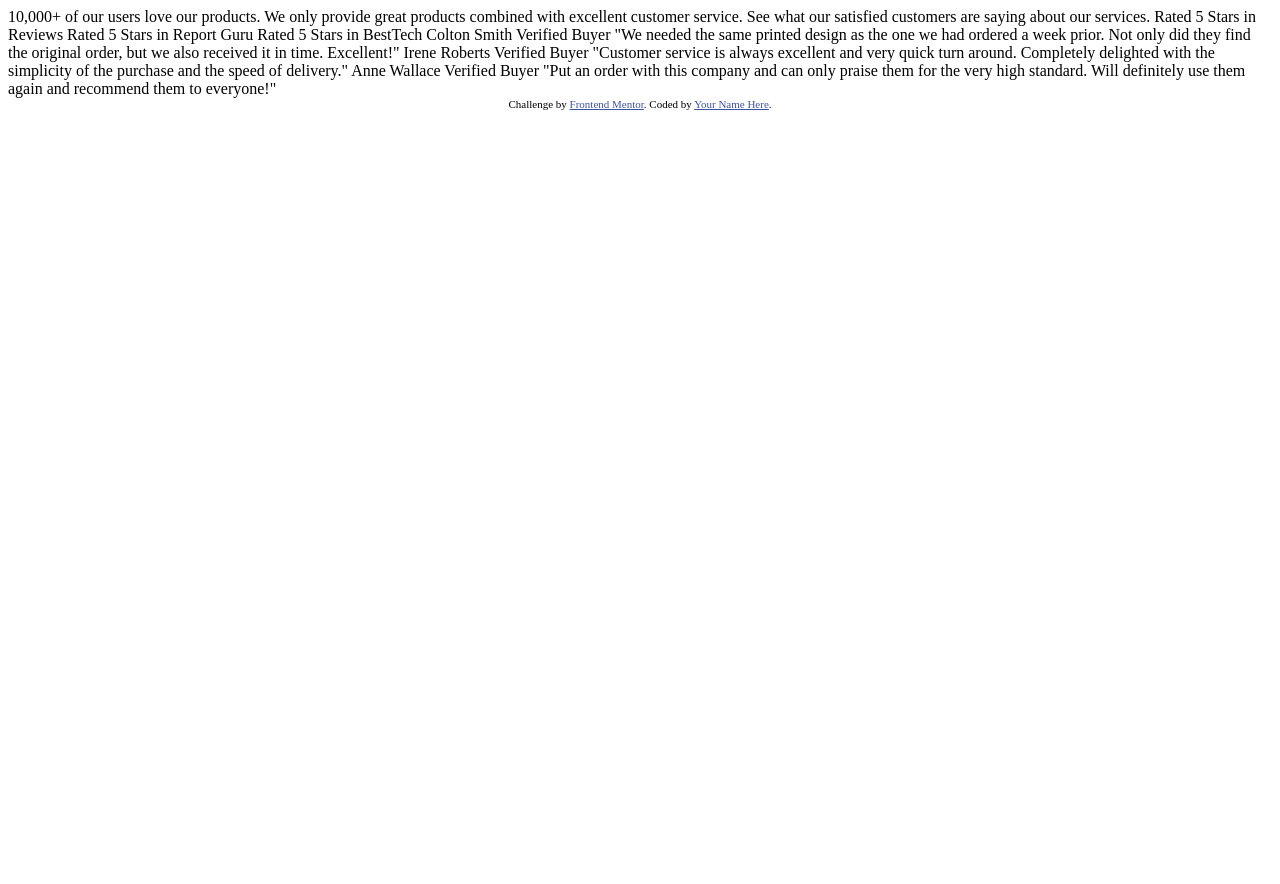
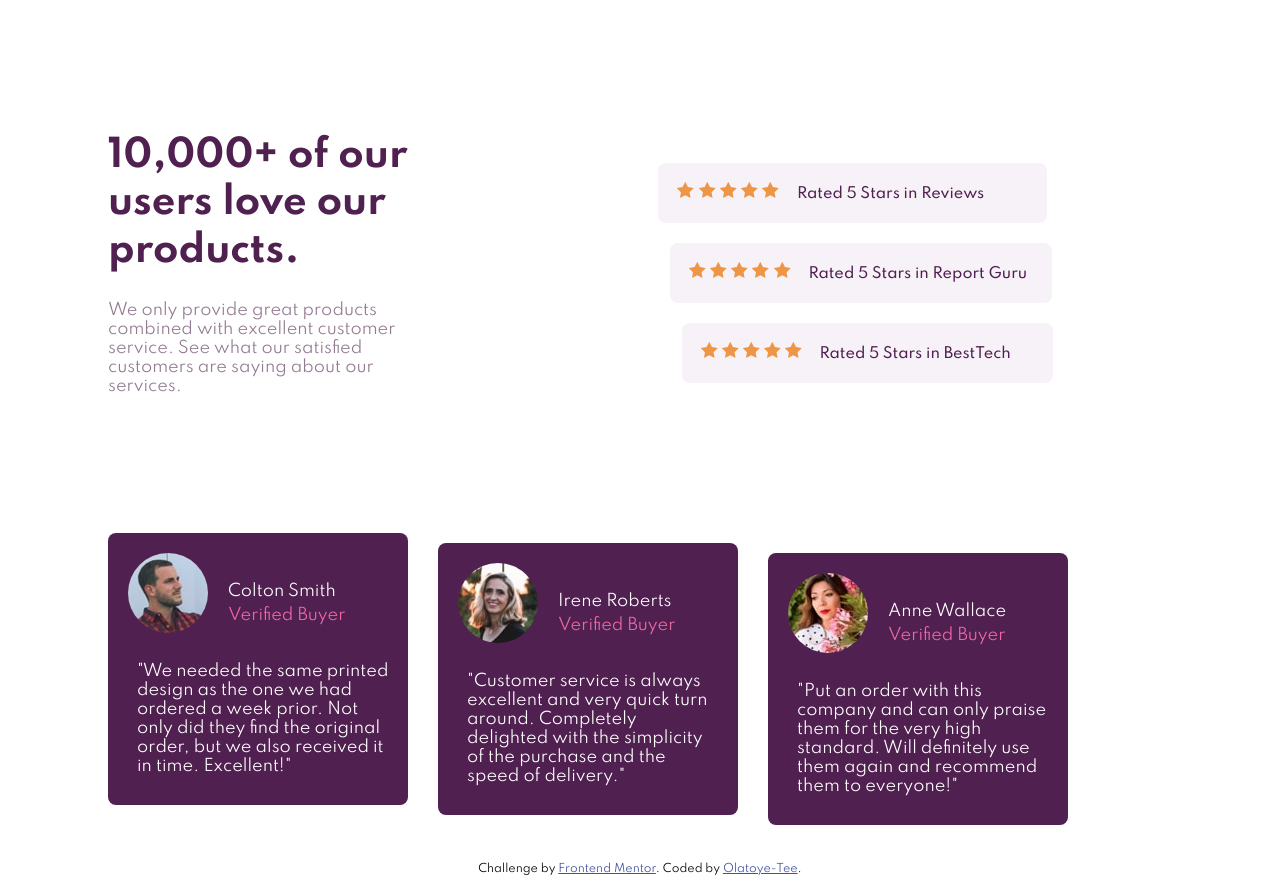
Before and after one commit to Olatoye-Tee/practicedesigns, a plain HTML site: page index.html in a window 1280 px wide. Before the commit the page ends 800 px from the top, so only its background shows below. Drawn offline with Linux system fonts and the light colour scheme.

Commit message:
final commit

```diff
--- a/index.html
+++ b/index.html
@@ -12,6 +12,9 @@
       href="./images/favicon-32x32.png"
     />
 
+    <link rel="stylesheet" href="styles.css">
+    <link href="https://fonts.googleapis.com/css2?family=Spartan:wght@100;200;300;400;500;600;700;800;900&display=swap" rel="stylesheet">
+
     <title>Frontend Mentor | Social proof section</title>
 
     <!-- Feel free to remove these styles or customise in your own stylesheet 👍 -->
@@ -25,37 +28,88 @@
       }
     </style>
   </head>
+
   <body>
-    10,000+ of our users love our products.
+    <div class="whole-container">
+      <div class="first-container">
+        <h1>10,000+ of our users love our products.</h1>
+        <p>    We only provide great products combined with excellent customer service.
+          See what our satisfied customers are saying about our services.
+        </p>
+      </div>
+      <div class="second-container">
+        <div class="first-rating">
+          <img src="images/icon-star.svg" alt="icon star"> <img src="images/icon-star.svg" alt="icon star"> <img src="images/icon-star.svg" alt="icon star"> <img src="images/icon-star.svg" alt="icon star"> <img src="images/icon-star.svg" alt="icon star">
+          <span class="rating-text">Rated 5 Stars in Reviews</span>
+        </div>
+        <div class="second-rating">
+          <img src="images/icon-star.svg" alt="icon star"> <img src="images/icon-star.svg" alt="icon star"> <img src="images/icon-star.svg" alt="icon star"> <img src="images/icon-star.svg" alt="icon star"> <img src="images/icon-star.svg" alt="icon star">
+          <span class="rating-text">Rated 5 Stars in Report Guru</span>
+        </div>
+        <div class="third-rating">
+          <img src="images/icon-star.svg" alt="icon star"> <img src="images/icon-star.svg" alt="icon star"> <img src="images/icon-star.svg" alt="icon star"> <img src="images/icon-star.svg" alt="icon star"> <img src="images/icon-star.svg" alt="icon star">
+          <span class="rating-text">Rated 5 Stars in BestTech</span>
+        </div>
+      </div>
+      <div class="third-container">
+        <div class="first-review">
+          <img src="images/image-colton.jpg" alt="colton">
+          <div class="review-box">
+            <span>Colton Smith </span>
+            <p>Verified Buyer</p>
+          </div>
+          <p class="review-statement">    "We needed the same printed design as the one we had ordered a week prior.
+            Not only did they find the original order, but we also received it in time.
+            Excellent!"
+          </p>
+        </div>
+        <div class="second-review">
+          <img src="images/image-irene.jpg" alt="Irene">
+          <div class="review-box">
+           <span>Irene Roberts </span>
+           <p>Verified Buyer</p>
+          </div>
+           <p class="review-statement">    "Customer service is always excellent and very quick turn around. Completely
+            delighted with the simplicity of the purchase and the speed of delivery."
+          </p>
+        </div>
+        <div class="third-review">
+          <img src="images/image-anne.jpg" alt="Anne">
+          <div class="review-box">
+           <span>Anne Wallace </span>
+           <p>Verified Buyer</p>
+          </div>
+          <p class="review-statement">    "Put an order with this company and can only praise them for the very high
+            standard. Will definitely use them again and recommend them to everyone!"
+          </p>
+        </div>
+      </div>
 
-    We only provide great products combined with excellent customer service.
-    See what our satisfied customers are saying about our services.
+    </div>
 
-    Rated 5 Stars in Reviews
-    Rated 5 Stars in Report Guru
-    Rated 5 Stars in BestTech
 
-    Colton Smith
-    Verified Buyer
-    "We needed the same printed design as the one we had ordered a week prior.
-    Not only did they find the original order, but we also received it in time.
-    Excellent!"
 
-    Irene Roberts
-    Verified Buyer
-    "Customer service is always excellent and very quick turn around. Completely
-    delighted with the simplicity of the purchase and the speed of delivery."
 
-    Anne Wallace
-    Verified Buyer
-    "Put an order with this company and can only praise them for the very high
-    standard. Will definitely use them again and recommend them to everyone!"
+
+
+
+
+
+
+
+
+
+
+
+
+
+
 
     <div class="attribution">
       Challenge by
       <a href="https://www.frontendmentor.io?ref=challenge" target="_blank"
         >Frontend Mentor</a
-      >. Coded by <a href="#">Your Name Here</a>.
+      >. Coded by <a href="#">Olatoye-Tee</a>.
     </div>
   </body>
 </html>
--- /dev/null
+++ b/styles.css
@@ -0,0 +1,353 @@
+html,body{
+    height: auto;
+    width: auto;
+    font-family: 'Spartan', sans-serif;
+    overflow-x: auto;
+}
+
+@media (min-width: 300px) and (max-width: 654px)
+{
+
+  .first-container{
+      display: inline-block;
+      margin: 0 auto;
+      padding: 10px;
+      text-align: center;
+      justify-content: center;
+      padding: 0px 20px;
+  }
+
+  .second-container{
+      display: inline-flex;
+      flex-wrap: wrap;
+      padding: 10px 20px 10px;
+      justify-content: center;
+  }
+  .third-container{
+      display: grid;
+      justify-content: center;
+      margin-bottom: 10%;
+  }
+  .rating-text{
+      display: inline-block;
+      padding: 1%;
+  }
+
+  .first-rating, .second-rating, .third-rating{
+      border: 1px;
+      background-color: hsl(300, 24%, 96%);
+      margin-top: 8px;
+      text-align: center;
+      border-radius: 5px;
+      padding: 5px;
+      justify-content: center;
+      max-width: 280px;
+      margin-left: 10px;
+      color: hsl(300, 43%, 22%);
+  }
+
+  img{
+      margin-right: 10px;
+  }
+
+  .first-review, .second-review, .third-review{
+      border: 1px;
+      background-color: hsl(300, 43%, 22%);
+      margin-top: 8px;
+      padding: 5%;
+      border-radius: 7px;
+      max-width: 330px;
+      grid-template-columns: 100px 1fr 1fr;
+      grid-template-rows: 100px 1fr 1fr;
+
+      display: grid;
+  }
+
+  .first-review img{
+      border-radius: 100%;
+  }
+  .second-review img{
+      border-radius: 100%;
+  }
+  .third-review img{
+      border-radius: 100%;
+  }
+
+  .first-container h1{
+      color: hsl(300, 43%, 22%);
+  }
+
+  .third-container p{
+      color: white;
+  }
+  .third-container span{
+      color: white;
+  }
+
+  .first-review .review-statement{
+      grid-row-start: 2;
+      grid-row-end: 4;
+      grid-column-start: 1;
+      grid-column-end: 4
+  }
+  .second-review .review-statement{
+    grid-row-start: 2;
+    grid-row-end: 4;
+    grid-column-start: 1;
+    grid-column-end: 4
+}
+.third-review .review-statement{
+    grid-row-start: 2;
+    grid-row-end: 4;
+    grid-column-start: 1;
+    grid-column-end: 4
+}
+  .review-box{
+      display: grid;
+      grid-template-rows: auto auto minmax(50px 200px);
+      grid-template-columns: 200px;
+      justify-content: center;
+      /* text-align: center; */
+      margin: auto;
+
+  }
+  .review-box span{
+      grid-row-start: 1;
+      grid-row-end: 2;
+      margin-bottom: 5px;
+  }
+  .review-box p{
+      grid-row-start: 2;
+      grid-row-end: 3;
+      margin: 0;
+      color: hsl(333, 80%, 67%);
+  }
+
+/* DONE WITH MOBILE LAYOUT PHEEW */
+}
+
+@media (min-width:655px) and (max-width:2000px){
+
+    .whole-container{
+        display: grid;
+        padding: 100px;
+        padding-bottom: 30px;
+        height: 100%;
+        width: 100%;
+        grid-template-columns: 300px 200px 500px;
+        grid-template-rows: auto 100px 300px;
+    }
+
+    .first-container{
+        grid-column-start: 1;
+        grid-column-end: 2;
+        grid-row-start: 1;
+        grid-row-end: 2;
+    }
+
+    .first-container h1{
+         color: hsl(300, 43%, 22%);
+        line-height: 1.3;
+        font-size: 2.3rem;
+    }
+    .first-container p{
+        color: hsl(303, 10%, 53%);
+    }
+
+    .second-container{
+        grid-column-start: 3;
+        grid-column-end: 4;
+        grid-row-start: 1;
+        grid-row-end: 2;
+        display: grid;
+        grid-template-rows: 65px 65px 65px;
+        grid-row-gap:15px;
+        grid-template-columns: 12px 12px 12px auto 5px 1px 5px;
+    }
+
+    .third-container{
+
+        grid-row-start: 3;
+        grid-column-start: 1;
+        grid-column-end: 2;
+        display: grid;
+        grid-template-columns: 300px 300px 300px;
+        grid-column-gap: 30px;
+        grid-template-rows:10px 10px 10px auto 10px 10px 10px;
+    }
+
+    .third-container span{
+        color: hsl(0, 0%, 100%);
+    }
+
+    .third-container p{
+        color: hsl(0, 0%, 100%);
+    }
+
+    .first-review, .second-review, .third-review{
+        border: 1px;
+        padding: 20px;
+        border-radius: 8px;
+        background-color: hsl(300, 43%, 22%);
+        grid-template-columns: 100px 1fr 1fr;
+        grid-template-rows: 100px 1fr 1fr;
+    }
+
+    .first-review{
+        grid-column-start: 1;
+        grid-column-end: 2;
+        grid-row-start: 1;
+        grid-row-end: 5;
+        display: grid;
+
+    }
+
+    .second-review{
+        grid-column-start:2 ;
+        grid-column-end: 3;
+        grid-row-start: 2;
+        grid-row-end: 6;
+        display: grid;
+    }
+
+    .third-review{
+        grid-column-start: 3;
+        grid-column-end: 4;
+        grid-row-start: 3;
+        grid-row-end: 7;
+        display: grid;
+    }
+
+    .first-review img{
+        border-radius: 100%
+    }
+
+    .second-review img{
+        border-radius: 100%;
+    }
+
+    .third-review img{
+        border-radius: 100%;
+    }
+
+    .review-box span{
+        color: hsl(333, 80%, 67%)
+    }
+
+    .first-rating, .second-rating, .third-rating{
+        border: 1px;
+        background-color: hsl(300, 24%, 96%);
+        padding: 5%;
+        margin-top: 5px;
+        border-radius: 8px;
+    }
+
+    .second-container{
+        padding: 10%;
+    }
+
+    .first-rating{
+        grid-column-start: 1;
+        grid-column-end: 5;
+    }
+
+    .second-rating{
+        grid-column-start: 2;
+        grid-column-end: 6;
+    }
+    .third-rating{
+        grid-column-start: 3;
+        grid-column-end: 7;
+    }
+
+    .rating-text{
+        margin-left: 2%;
+        padding-left: 2%;
+        font-size: 0.9rem;
+    }
+
+    .second-container .rating-text{
+        color: hsl(300, 43%, 22%);
+        font-weight: 500;
+    }
+
+    .first-review span{
+        color: white;
+    }
+    .second-review span{
+        color: white;
+    }
+    .third-review span{
+        color: white;
+    }
+    .first-review p{
+        color: hsl(333, 80%, 67%);
+    }
+    .first-review .review-statement{
+        color: white;
+    }
+    .second-review p{
+        color: hsl(333, 80%, 67%);
+    }
+    .second-review .review-statement{
+        color: white;
+    }
+    .third-review p{
+        color:  hsl(333, 80%, 67%);
+    }
+    .third-review .review-statement{
+        color: white;
+    }
+      .first-review .review-statement{
+      grid-row-start: 2;
+      grid-row-end: 4;
+      grid-column-start: 1;
+      grid-column-end: 4
+  }
+  .second-review .review-statement{
+    grid-row-start: 2;
+    grid-row-end: 4;
+    grid-column-start: 1;
+    grid-column-end: 4
+}
+.third-review .review-statement{
+    grid-row-start: 2;
+    grid-row-end: 4;
+    grid-column-start: 1;
+    grid-column-end: 4
+}
+  .review-box{
+      display: grid;
+      grid-template-rows: auto auto minmax(50px 200px);
+      grid-template-columns: 200px;
+      justify-content: center;
+      margin: auto;
+
+  }
+  .review-box span{
+      grid-row-start: 1;
+      grid-row-end: 2;
+      margin-bottom: 5px;
+  }
+  .first-review .review-statement{
+      padding: 3%;
+      margin-right: 10%;
+  }
+  .second-review .review-statement{
+      padding: 3%;
+      margin-right: 10%;
+  }
+  .third-review .review-statement{
+      padding: 3%;
+      margin-right: 10%;
+  }
+
+  .review-statement{
+        margin: 0;
+    }
+    .review-box p{
+        margin: 0
+    }
+ /* WHAT A CHALLENGE */
+ /* CODED BY OLATOYE-TEE */
+}
```
Also changed, not shown: 1 other file.
